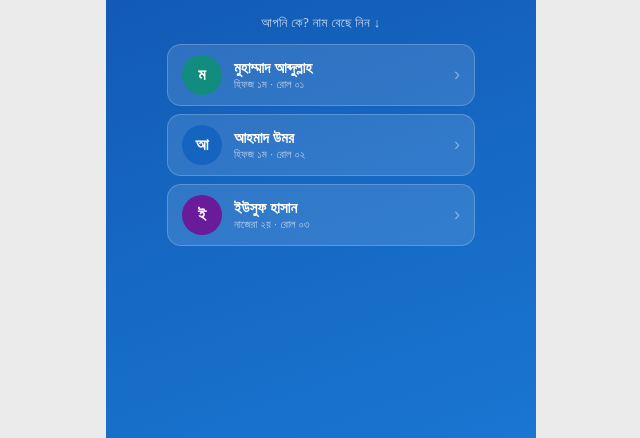
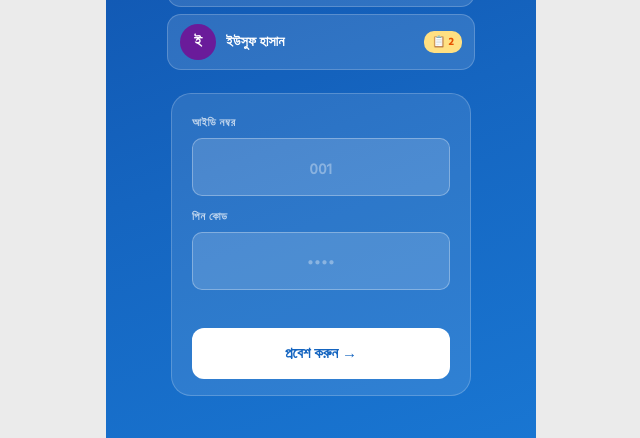
Before and after one commit to sani1415/10-task, a plain HTML site: page student.html in a window 1280 px wide. Shown: the part 362-800 px from the top of the page, without its empty margins (319-959 px from the left). Drawn offline with Linux system fonts and the light colour scheme.

Commit message:
done: redesign student login screen with ID+PIN form and pending notifications
- api.js: add waqfId to seed students (waqf_001/002/003)
- api.js: Students.getShortId(s) — extracts '001' from waqfId
- api.js: Students.getByWaqfShortId('001') — finds student by short numeric ID
- student.html: replace full student name picker + PIN pad with:
  Section 1 (অপেক্ষারত): students with unread messages or pending tasks,
    clicking pre-fills the ID input field
  Section 2: short numeric ID (001) + 4-digit PIN text inputs
- student.html: doLogin() converts '001' → 'waqf_001' for lookup
- student.html: remove renderStudentPicker/pickStudent/backToPicker/pk/pd/dots/chkPin

```diff
--- a/api.js
+++ b/api.js
@@ -28,9 +28,9 @@ const API = (() => {
     const db = {
       teacher: { name:'শিক্ষক', madrasa:'মাদরাসাতুল মদিনা' },
       students: [
-        { id:'s1', name:'মুহাম্মাদ আব্দুল্লাহ', cls:'হিফজ ১ম', roll:'০১', note:'মেধাবী', color:colors[0], pin:'1111' },
-        { id:'s2', name:'আহমাদ উমর',           cls:'হিফজ ১ম', roll:'০২', note:'',       color:colors[1], pin:'2222' },
-        { id:'s3', name:'ইউসুফ হাসান',          cls:'নাজেরা ২য়', roll:'০৩', note:'',    color:colors[2], pin:'3333' },
+        { id:'s1', waqfId:'waqf_001', name:'মুহাম্মাদ আব্দুল্লাহ', cls:'হিফজ ১ম', roll:'০১', note:'মেধাবী', color:colors[0], pin:'1111' },
+        { id:'s2', waqfId:'waqf_002', name:'আহমাদ উমর',           cls:'হিফজ ১ম', roll:'০২', note:'',       color:colors[1], pin:'2222' },
+        { id:'s3', waqfId:'waqf_003', name:'ইউসুফ হাসান',          cls:'নাজেরা ২য়', roll:'০৩', note:'',    color:colors[2], pin:'3333' },
       ],
       chats: {
         's1': [{ id:uid('m'), role:'out', text:'আস-সালামু আলাইকুম। পাঠ তৈরি?', time:'১০:০০', read:true, type:'text' }],
@@ -84,6 +84,18 @@ const API = (() => {
         .filter(n=>!isNaN(n));
       const max = nums.length ? Math.max(...nums) : 0;
       return 'waqf_' + String(max+1).padStart(3,'0');
+    },
+
+    // Returns "001" from a student object (short display ID)
+    getShortId(s) {
+      if(!s?.waqfId) return null;
+      return s.waqfId.split('_')[1]||null;
+    },
+
+    // Find student by short numeric ID ("001" → student with waqfId "waqf_001")
+    getByWaqfShortId(shortId) {
+      const padded='waqf_'+String(parseInt(shortId)||0).padStart(3,'0');
+      return this.getAll().find(s=>s.waqfId===padded)||null;
     },
 
     getBatchYear(enrollmentDate) {
--- a/student.html
+++ b/student.html
@@ -76,6 +76,27 @@
 .doc-cat-badge{display:inline-block;font-size:10px;font-weight:600;padding:2px 7px;border-radius:8px;background:var(--gray-200);color:var(--gray-600);margin-right:4px}
 .upload-progress{height:4px;background:var(--gray-200);border-radius:2px;margin:4px 0;overflow:hidden}
 .upload-progress-fill{height:100%;background:#1565C0;border-radius:2px;transition:width .3s}
+
+/* ── Pending notifications (lock screen) ── */
+.pending-sec-label{color:rgba(255,255,255,.6);font-size:11px;font-weight:700;letter-spacing:.8px;text-transform:uppercase;margin-bottom:8px;text-align:center}
+.pending-item{display:flex;align-items:center;gap:10px;background:rgba(255,255,255,.12);border:1.5px solid rgba(255,255,255,.2);border-radius:14px;padding:9px 12px;cursor:pointer;width:100%;text-align:left;margin-bottom:7px;transition:background .2s;font-family:var(--font)}
+.pending-item:active{background:rgba(255,255,255,.25)}
+.pending-avatar{width:36px;height:36px;border-radius:50%;display:flex;align-items:center;justify-content:center;font-size:15px;font-weight:700;color:#fff;flex-shrink:0}
+.pending-name{flex:1;font-size:14px;font-weight:600;color:#fff;white-space:nowrap;overflow:hidden;text-overflow:ellipsis}
+.pending-badge{font-size:11px;font-weight:700;padding:2px 8px;border-radius:10px;flex-shrink:0}
+.pending-badge.msg{background:#42A5F5;color:#0D47A1}
+.pending-badge.task{background:#FFE082;color:#E65100}
+
+/* ── Login form (lock screen) ── */
+.login-box{background:rgba(255,255,255,.1);border:1.5px solid rgba(255,255,255,.2);border-radius:20px;padding:20px 20px 16px;width:100%;max-width:300px}
+.login-field{margin-bottom:12px}
+.login-lbl{display:block;font-size:11px;font-weight:700;color:rgba(255,255,255,.7);letter-spacing:.6px;text-transform:uppercase;margin-bottom:6px}
+.login-input{width:100%;background:rgba(255,255,255,.15);border:1.5px solid rgba(255,255,255,.3);border-radius:10px;color:#fff;font-family:var(--font);font-size:22px;font-weight:600;padding:10px 14px;outline:none;letter-spacing:4px;text-align:center;-webkit-appearance:none;appearance:none}
+.login-input::placeholder{color:rgba(255,255,255,.35);letter-spacing:normal;font-size:16px}
+.login-input:focus{border-color:rgba(255,255,255,.7);background:rgba(255,255,255,.22)}
+.login-err{color:#FF8A80;font-size:13px;min-height:18px;margin:-4px 0 8px;text-align:center}
+.login-btn{width:100%;background:#fff;color:#1565C0;border:none;border-radius:12px;padding:13px;font-family:var(--font);font-size:15px;font-weight:700;cursor:pointer;transition:opacity .2s;margin-top:4px}
+.login-btn:active{opacity:.85}
 </style>
 </head>
 <body>
@@ -84,27 +105,29 @@
 <!-- ══ LOCK ══════════════════════════════════════════════ -->
 <div id="lockScreen">
   <div class="lock-logo">📖</div>
-  <div class="lock-title" id="lockTitle">ছাত্র প্যানেল</div>
+  <div class="lock-title">ছাত্র প্যানেল</div>
   <div class="lock-sub" id="lockName">মাদরাসাতুল মদিনা</div>
 
-  <!-- Step 1: student picker -->
-  <div class="student-picker" id="studentPicker">
-    <div class="student-picker-title">আপনি কে? নাম বেছে নিন ↓</div>
-    <div class="student-list-scroll" id="studentPickList"></div>
+  <!-- Section 1: Students with pending messages or tasks -->
+  <div id="pendingSection" style="display:none;width:100%;max-width:340px;padding:0 16px">
+    <div class="pending-sec-label">⏳ অপেক্ষারত</div>
+    <div id="pendingList"></div>
   </div>
 
-  <!-- Step 2: PIN entry (hidden until student picked) -->
-  <div id="pinEntry" style="display:none;flex-direction:column;align-items:center;gap:16px">
-    <div class="lock-hint" id="pinHint">আপনার ৪ সংখ্যার পিন দিন।</div>
-    <div class="pin-dots"><div class="pin-dot" id="d0"></div><div class="pin-dot" id="d1"></div><div class="pin-dot" id="d2"></div><div class="pin-dot" id="d3"></div></div>
-    <div class="pin-error" id="pinErr"></div>
-    <div class="pin-pad">
-      <button class="pin-key" onclick="pk('1')">1</button><button class="pin-key" onclick="pk('2')">2<span class="sub">ABC</span></button><button class="pin-key" onclick="pk('3')">3<span class="sub">DEF</span></button>
-      <button class="pin-key" onclick="pk('4')">4<span class="sub">GHI</span></button><button class="pin-key" onclick="pk('5')">5<span class="sub">JKL</span></button><button class="pin-key" onclick="pk('6')">6<span class="sub">MNO</span></button>
-      <button class="pin-key" onclick="pk('7')">7<span class="sub">PQRS</span></button><button class="pin-key" onclick="pk('8')">8<span class="sub">TUV</span></button><button class="pin-key" onclick="pk('9')">9<span class="sub">WXYZ</span></button>
-      <button class="pin-key" style="opacity:.3"></button><button class="pin-key" onclick="pk('0')">0</button><button class="pin-key" onclick="pd()">⌫</button>
+  <!-- Section 2: Login form (ID + PIN) -->
+  <div class="login-box">
+    <div class="login-field">
+      <label class="login-lbl">আইডি নম্বর</label>
+      <input id="loginId" class="login-input" type="tel" inputmode="numeric" maxlength="3"
+             placeholder="001" autocomplete="off" onkeydown="if(event.key==='Enter')document.getElementById('loginPin').focus()">
     </div>
-    <button class="picker-back-btn" onclick="backToPicker()">← অন্য নাম বেছে নিন</button>
+    <div class="login-field">
+      <label class="login-lbl">পিন কোড</label>
+      <input id="loginPin" class="login-input" type="password" inputmode="numeric" maxlength="4"
+             placeholder="••••" autocomplete="off" onkeydown="if(event.key==='Enter')doLogin()">
+    </div>
+    <div id="loginErr" class="login-err"></div>
+    <button class="login-btn" onclick="doLogin()">প্রবেশ করুন →</button>
   </div>
 </div>
 
@@ -262,7 +285,7 @@
 <script src="api.js"></script>
 <script>
 // ══ State ══════════════════════════════════════════════════
-let pin='', me=null, pickedStudent=null, tFilter='all', gFilter='all';
+let me=null, tFilter='all', gFilter='all';
 let activeQuizId=null, quizAnswers={}, quizTimerInterval=null, quizSecondsLeft=0;
 let pendingFile=null, chatPendingFile=null;
 
@@ -272,62 +295,58 @@ function init(){
   API.Tasks.resetDailyForToday();
   document.getElementById('lockName').textContent=API.DB.getTeacher().madrasa||'মাদরাসাতুল মদিনা';
   document.querySelectorAll('.modal-overlay').forEach(el=>el.addEventListener('click',e=>{ if(e.target===el) el.classList.remove('open'); }));
-  renderStudentPicker();
+  renderPendingSection();
 }
 
-// ══ STUDENT PICKER (device-shared login) ═══════════════════
-function renderStudentPicker(){
+// ══ PENDING SECTION (lock screen) ══════════════════════════
+function renderPendingSection(){
   const students=API.Students.getAll();
-  const el=document.getElementById('studentPickList');
-  if(!students.length){
-    el.innerHTML='<div style="color:rgba(255,255,255,.6);font-size:13px;text-align:center;padding:16px">কোনো ছাত্র নেই।<br>উস্তাদকে যোগ করতে বলুন।</div>';
-    return;
-  }
-  el.innerHTML=students.map(s=>`
-    <button class="student-pick-btn" onclick="pickStudent('${s.id}')">
-      <div class="student-pick-avatar" style="background:${s.color||'#1565C0'}">${s.name.charAt(0)}</div>
-      <div style="flex:1;min-width:0">
-        <div class="student-pick-name">${esc(s.name)}</div>
-        <div class="student-pick-cls">${esc(s.cls||'')}${s.roll?' · রোল '+s.roll:''}</div>
-      </div>
-      <span class="student-pick-arrow">›</span>
-    </button>`).join('');
+  // Students with unread teacher→student messages OR pending tasks
+  const pending=students.filter(s=>
+    API.Messages.unreadCount(s.id,'out')>0 || API.Tasks.pendingCount(s.id)>0
+  );
+  const sec=document.getElementById('pendingSection');
+  if(!pending.length){ sec.style.display='none'; return; }
+  sec.style.display='block';
+  document.getElementById('pendingList').innerHTML=pending.map(s=>{
+    const msgCnt=API.Messages.unreadCount(s.id,'out');
+    const taskCnt=API.Tasks.pendingCount(s.id);
+    const shortId=API.Students.getShortId(s)||'---';
+    return `<button class="pending-item" onclick="prefillId('${esc(shortId)}')">
+      <div class="pending-avatar" style="background:${s.color||'#1565C0'}">${s.name.charAt(0)}</div>
+      <div class="pending-name">${esc(s.name)}</div>
+      ${msgCnt>0?`<span class="pending-badge msg">💬 ${msgCnt}</span>`:''}
+      ${taskCnt>0?`<span class="pending-badge task">📋 ${taskCnt}</span>`:''}
+    </button>`;
+  }).join('');
 }
 
-function pickStudent(sid){
-  pickedStudent=API.Students.getById(sid); if(!pickedStudent) return;
-  pin='';
-  document.getElementById('pinHint').textContent=`${pickedStudent.name.split(' ')[0]} — ৪ সংখ্যার পিন দিন`;
-  document.getElementById('studentPicker').style.display='none';
-  document.getElementById('lockTitle').textContent=pickedStudent.name.split(' ')[0];
-  document.getElementById('pinEntry').style.display='flex';
-  dots();
+function prefillId(shortId){
+  document.getElementById('loginId').value=shortId;
+  document.getElementById('loginErr').textContent='';
+  document.getElementById('loginPin').value='';
+  document.getElementById('loginPin').focus();
 }
 
-function backToPicker(){
-  pickedStudent=null; pin='';
-  document.getElementById('pinEntry').style.display='none';
-  document.getElementById('lockTitle').textContent='ছাত্র প্যানেল';
-  document.getElementById('studentPicker').style.display='flex';
-  document.getElementById('pinErr').textContent='';
-  dots();
+// ══ LOGIN (ID + PIN form) ═══════════════════════════════════
+function doLogin(){
+  const rawId=document.getElementById('loginId').value.trim();
+  const pin=document.getElementById('loginPin').value.trim();
+  if(!rawId){ showLoginErr('আইডি নম্বর দিন'); return; }
+  if(!pin){ showLoginErr('পিন কোড দিন'); return; }
+  // Auto-convert "001" → waqf_001 lookup
+  const student=API.Students.getByWaqfShortId(rawId);
+  if(!student){ showLoginErr('❌ আইডি পাওয়া যায়নি'); return; }
+  if(pin!==student.pin){ showLoginErr('❌ পিন ভুল হয়েছে'); document.getElementById('loginPin').value=''; return; }
+  me=student;
+  document.getElementById('lockScreen').style.display='none';
+  onLogin();
 }
 
-// ══ PIN ════════════════════════════════════════════════════
-function pk(k){ if(!k||pin.length>=4) return; pin+=k; dots(); if(pin.length===4) setTimeout(chkPin,150); }
-function pd(){ pin=pin.slice(0,-1); dots(); }
-function dots(){ [0,1,2,3].forEach(i=>document.getElementById('d'+i).classList.toggle('filled',i<pin.length)); }
-function chkPin(){
-  // Verify PIN matches the picked student specifically
-  if(pickedStudent && pin===pickedStudent.pin){
-    me=pickedStudent;
-    document.getElementById('lockScreen').style.display='none';
-    onLogin();
-  } else {
-    document.getElementById('pinErr').textContent='❌ পিন ভুল হয়েছে';
-    pin=''; dots();
-    setTimeout(()=>document.getElementById('pinErr').textContent='',2500);
-  }
+function showLoginErr(msg){
+  const el=document.getElementById('loginErr');
+  el.textContent=msg;
+  setTimeout(()=>{ if(el.textContent===msg) el.textContent=''; },2500);
 }
 function onLogin(){
   localStorage.setItem('madrasa_lastPanel','student');
@@ -339,13 +358,13 @@ function onLogin(){
   renderAll();
 }
 function logout(){
-  me=null; pin=''; pickedStudent=null;
+  me=null;
   document.getElementById('lockScreen').style.display='flex';
-  document.getElementById('pinEntry').style.display='none';
-  document.getElementById('lockTitle').textContent='ছাত্র প্যানেল';
-  document.getElementById('studentPicker').style.display='flex';
-  renderStudentPicker();
-  dots(); goTab('home');
+  document.getElementById('loginId').value='';
+  document.getElementById('loginPin').value='';
+  document.getElementById('loginErr').textContent='';
+  renderPendingSection();
+  goTab('home');
 }
 function renderAll(){ renderHome(); renderChat(); renderTaskList(); renderExamList(); renderSentDocs(); renderGoals(); updateBadges(); }
 
```
